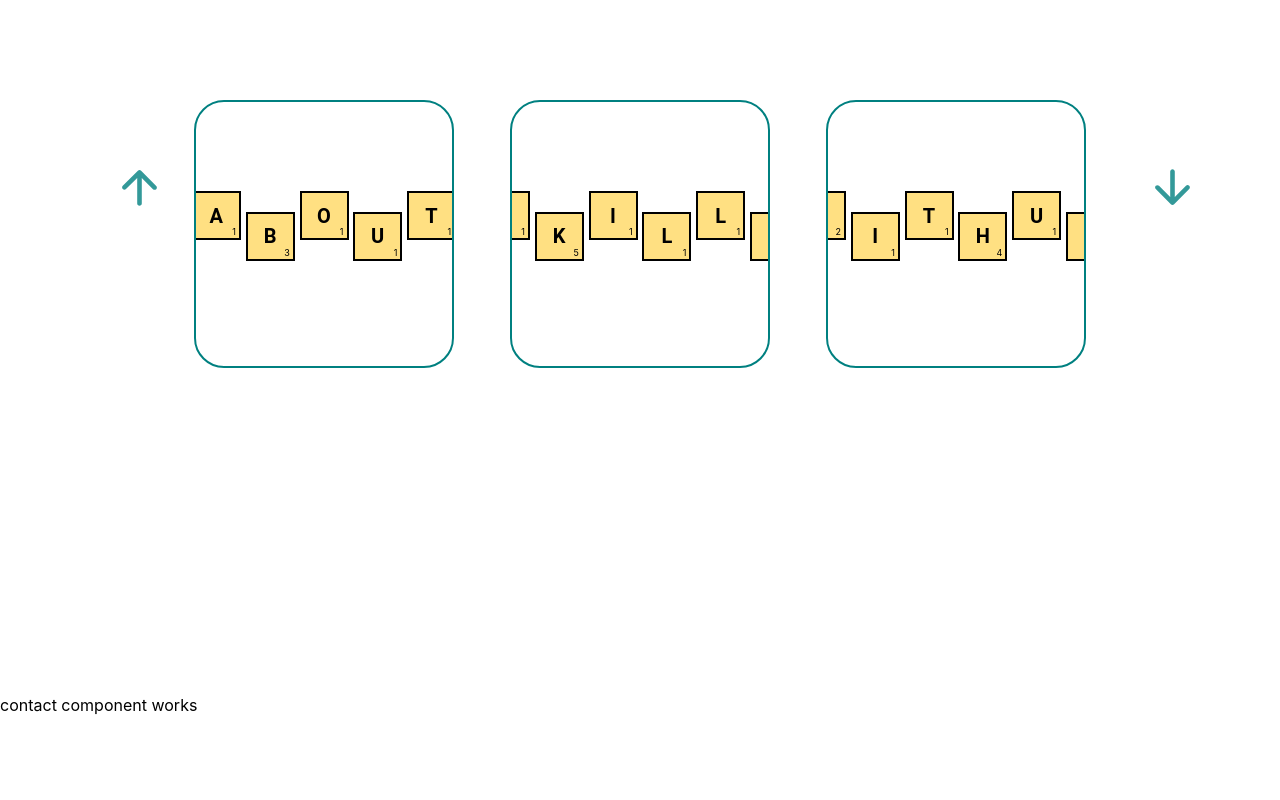
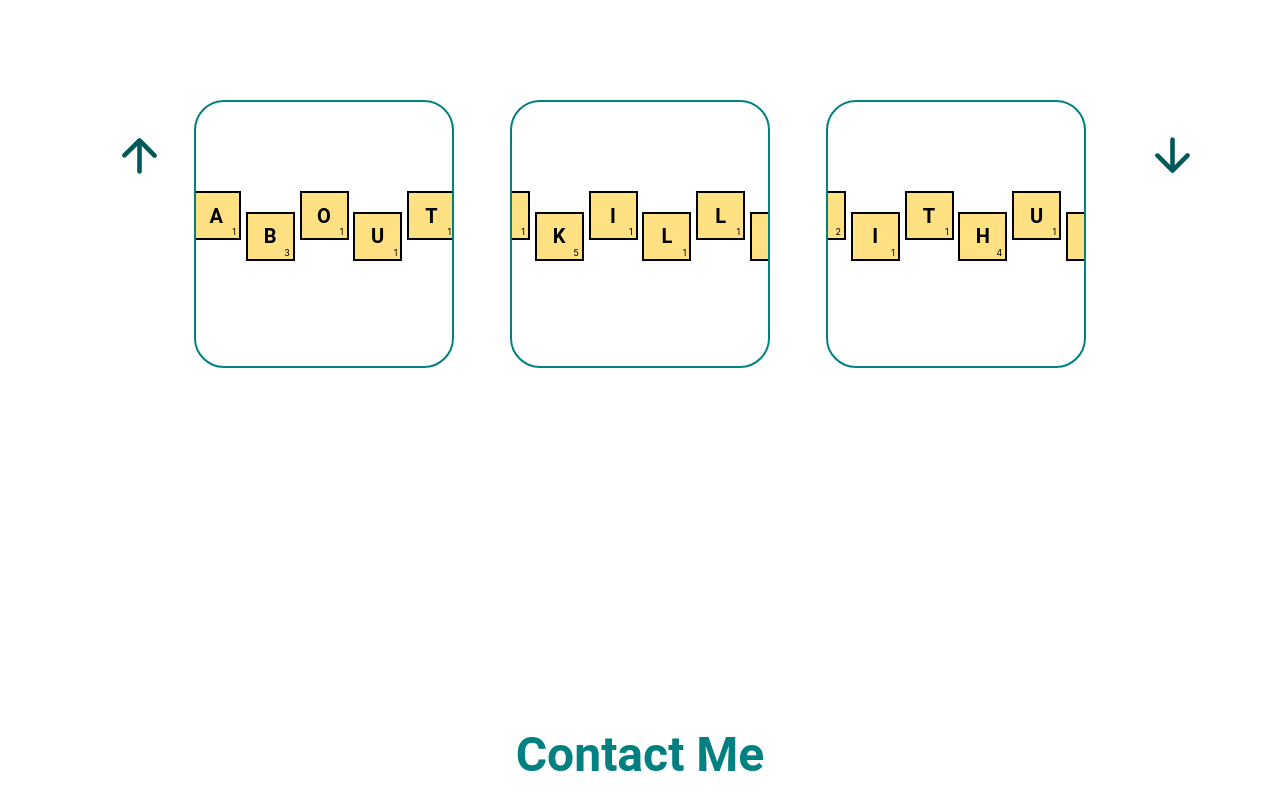
Before and after one commit to amerigirl/website, a React (Create React App) app: page / in a window 1280 px wide. Shown: the part 1020-1820 px from the top of the page. Built offline with nearby package versions, Linux system fonts and the light colour scheme.

Commit message:
updated code; teaks  with margin

```diff
--- a/src/App.js
+++ b/src/App.js
@@ -35,7 +35,7 @@ function App() {
         <LandingSection />
         <SectionTitle
           title="About Me"
-          subtitle="Please click a card below to learn how my skills can help your team!
+          subtitle="Click a card to learn about how my skills can help your team!
 "
         />
         <Box
@@ -52,9 +52,8 @@ function App() {
           <SkillsCardComponent />
           <ProjectsCardComponent />
         </Box>
-        <NavArrowComponent/>
-          <ContactComponent/>
-        <ContactForm />
+        <NavArrowComponent />
+        <ContactComponent />
       </ThemeProvider>
     </Box>
   );
--- a/src/Components/CardSection/CardComponent.jsx
+++ b/src/Components/CardSection/CardComponent.jsx
@@ -28,7 +28,7 @@ const CardComponent = ({ children }) => {
             alignItems: "center",
             height: "33vh",
             width: "20vw",
-            marginBottom: "8rem",
+            marginBottom: "9rem",
             marginTop: "3rem",
             borderRadius: "30px",
             border: "2px solid teal",
--- a/src/Components/CardSection/NavArrows/NavArrowComponent.jsx
+++ b/src/Components/CardSection/NavArrows/NavArrowComponent.jsx
@@ -5,7 +5,7 @@ import NavArrowDown from "./NavArrowDown";
 
 const NavArrowComponent = () => {
   return (
-    <Box display="flex" justifyContent="space-between" marginTop={"-21rem"} marginBottom={"30rem"}>
+    <Box display="flex" justifyContent="space-between" marginTop={"-24rem"} marginBottom={"34rem"}>
       <Box marginLeft={"5rem"}>
         <NavArrowUp />
       </Box>
--- a/src/Components/CardSection/NavArrows/NavArrowDown.jsx
+++ b/src/Components/CardSection/NavArrows/NavArrowDown.jsx
@@ -1,11 +1,18 @@
 import React from 'react';
-import ArrowDownwardRoundedIcon from "@mui/icons-material/ArrowDownwardRounded";import { Box } from '@mui/material';
+import { Box, styled } from "@mui/material";
+import ArrowDownwardRoundedIcon from "@mui/icons-material/ArrowDownwardRounded";
 
+const StyledBox = styled(Box)(({ theme }) => ({
+  color: "primary.dark",
+  "&:hover": {
+    color: theme.palette.primary.light,
+  },
+}));
 const NavArrowDown = () => {
   return (
-    <Box color="primary.light" display="flex">
+    <StyledBox color="primary.dark" display="flex">
       <ArrowDownwardRoundedIcon style={{fontSize: 55}} />
-    </Box>
+    </StyledBox>
   );
 }
 
--- a/src/Components/CardSection/NavArrows/NavArrowUp.jsx
+++ b/src/Components/CardSection/NavArrows/NavArrowUp.jsx
@@ -1,12 +1,20 @@
 import React from "react";
-import { Box } from "@mui/material";
+import { Box, styled } from "@mui/material";
 import ArrowUpwardRoundedIcon from "@mui/icons-material/ArrowUpwardRounded";
+
+const StyledBox = styled(Box)(({ theme }) => ({
+
+  color: "primary.dark",
+  "&:hover": {
+    color: theme.palette.primary.light,
+  },
+}));
 
 const NavArrowUp = () => {
   return (
-    <Box display="flex" margin=" 0 2rem" color="primary.light" >
+    <StyledBox display="flex" margin=" 0 2rem" color="primary.dark" >
       <ArrowUpwardRoundedIcon style={{fontSize: 55}} />
-    </Box>
+    </StyledBox>
   );
 };
 
--- a/src/Components/ContactForm/ContactComponent.jsx
+++ b/src/Components/ContactForm/ContactComponent.jsx
@@ -1,11 +1,12 @@
-import React from 'react'
+import React from 'react';
+import { Box } from '@mui/material';
+import ContactForm from './ContactForm';
 
 const ContactComponent = () => {
   return (
-    <div>
-      contact component works
-
-    </div>
+  <Box>
+        <ContactForm />
+  </Box>
   )
 }
 
--- a/src/Components/ContactForm/ContactForm.jsx
+++ b/src/Components/ContactForm/ContactForm.jsx
@@ -1,10 +1,12 @@
 import React from "react";
 import { Box, Button, TextField } from "@mui/material";
 import SectionTitle from "../SectionTitle";
+
+
 const ContactForm = () => {
   return (
     <Box>
-      <SectionTitle title="Contact Me" subtitle="Let's get in touch!"/>
+      <SectionTitle title="Contact Me" subtitle="Let's get in touch!" />
       <Box
         id="contact"
         sx={{
--- a/src/Components/SectionTitle.jsx
+++ b/src/Components/SectionTitle.jsx
@@ -1,5 +1,4 @@
 import { Typography } from "@mui/material";
-import MouseSharpIcon from "@mui/icons-material/MouseTwoTone";
 import React from "react";
 
 const SectionTitle = ({title, subtitle}) => {
```
